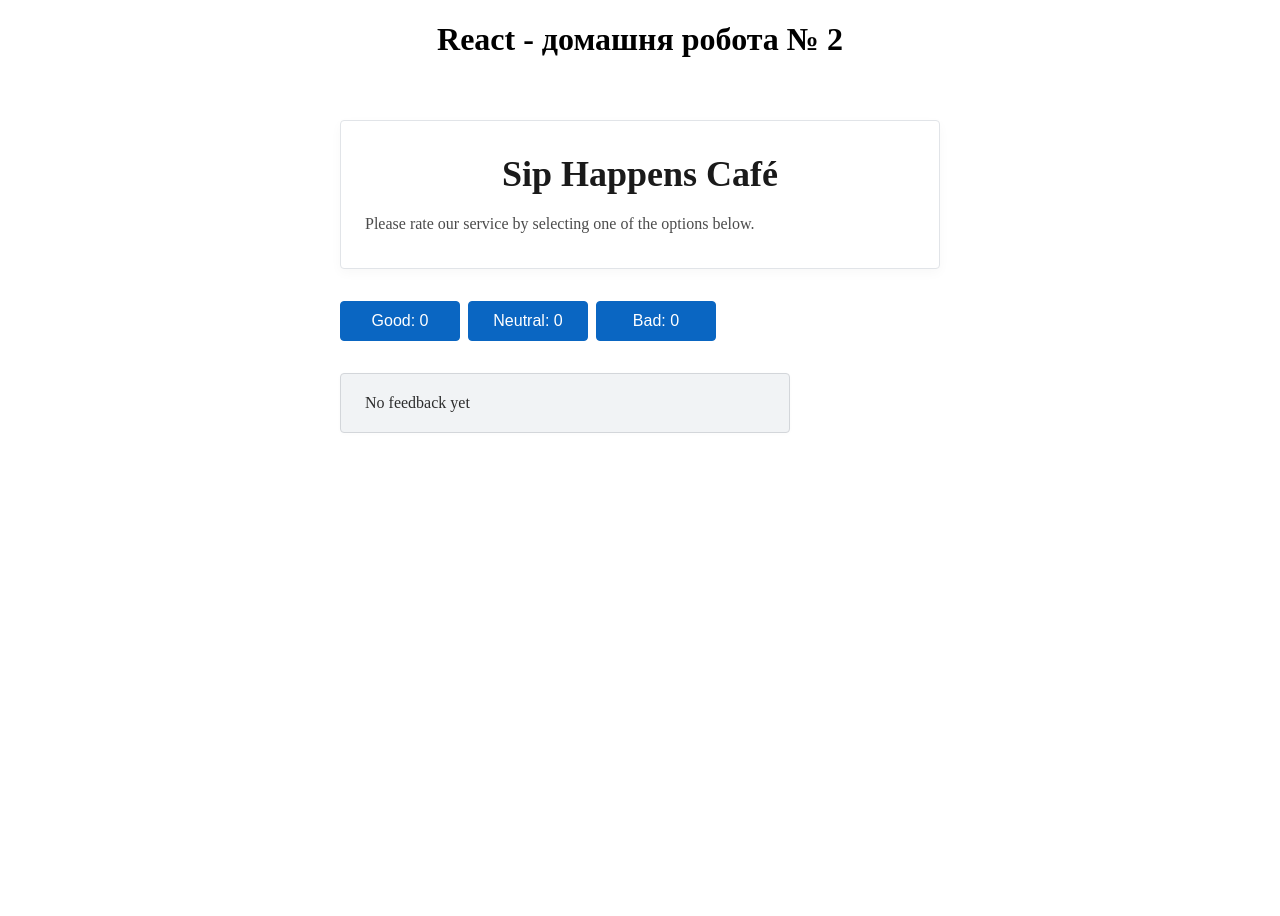
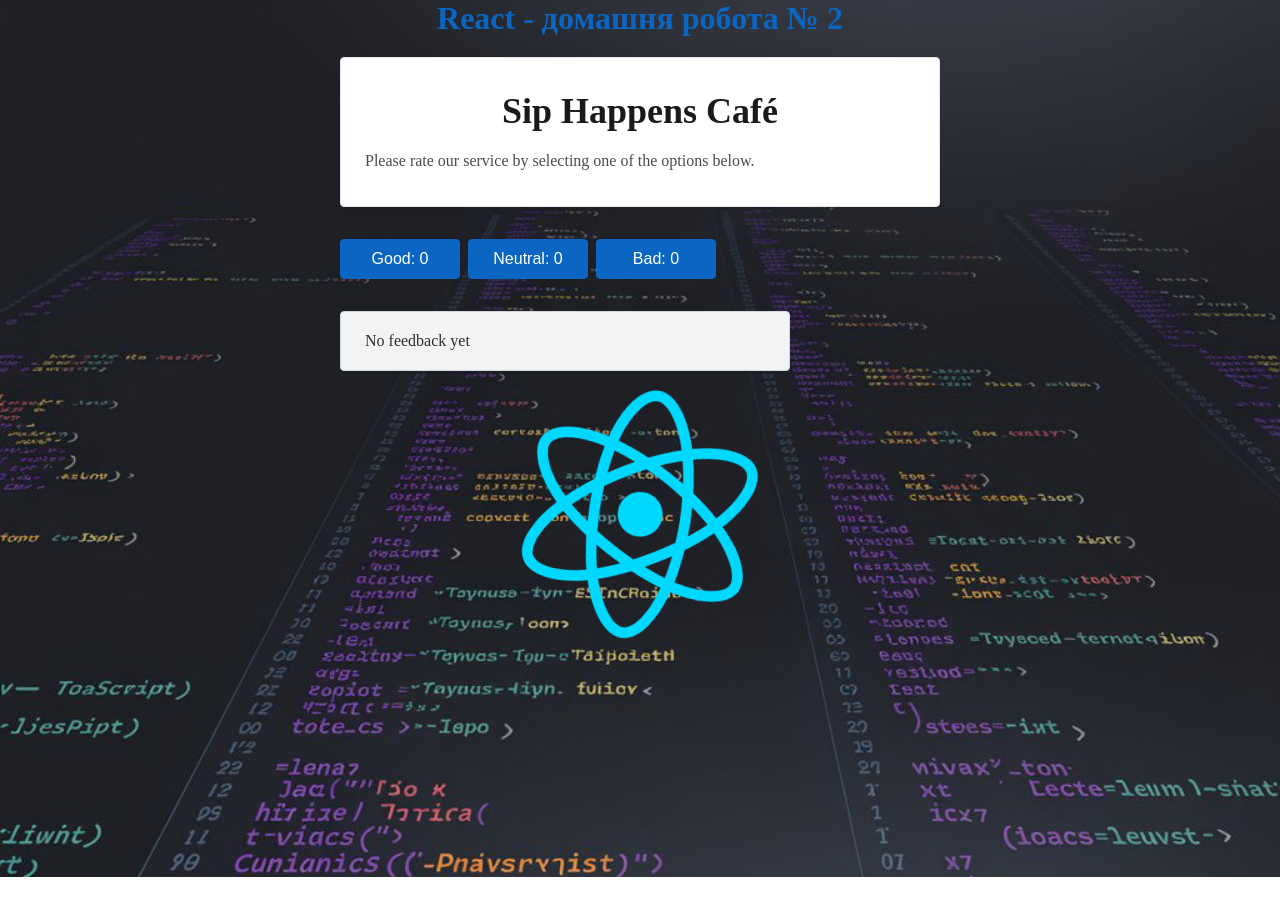
Before and after one commit to gapeevbachmut/02-react-cafe, a React (Vite) app: page / in a window 1280 px wide. Shown: the top 916 px of the page. After the commit the page ends 877 px from the top, so only its background shows below. Built offline with nearby package versions, Linux system fonts and the light colour scheme.

Commit message:
all done

```diff
--- a/src/components/App/App.module.css
+++ b/src/components/App/App.module.css
@@ -1,9 +1,31 @@
 .app {
   min-height: 100vh;
-  padding: 40px 20px;
+  padding: 20px 20px;
   max-width: 600px;
   margin: 0 auto;
   display: flex;
   flex-direction: column;
   gap: 32px;
 }
+
+.logo {
+  margin: 0 auto;
+  width: 250px;
+}
+
+
+@keyframes logo-spin {
+  from {
+    transform: rotate(0deg);
+  }
+
+  to {
+    transform: rotate(360deg);
+  }
+}
+
+@media (prefers-reduced-motion: no-preference) {
+  .logo {
+    animation: logo-spin infinite 20s linear;
+  }
+}
--- a/src/components/App/App.tsx
+++ b/src/components/App/App.tsx
@@ -54,6 +54,8 @@ export default function App() {
         )}
 
         {totalVotes === 0 && <Notification />}
+
+        <img className={css.logo} src="/src/assets/react.svg" alt="react" />
       </div>
     </>
   );
--- a/src/index.css
+++ b/src/index.css
@@ -4,13 +4,15 @@ body {
   /* min-width: 320px; */
   min-height: 100vh;
 
-  /* background-image: url(../public/fon.jpg); */
+  background-image: url(./assets/fon.jpeg);
   background-repeat: no-repeat;
-  background-position: bottom;
+  background-position: center;
   background-size: cover;
   overflow: hidden
 }
 
 h1 {
   text-align: center;
+  margin: 0;
+  color: #0a66c2;
 }
```
Also changed, not shown: src/assets/fon.jpeg (added).
